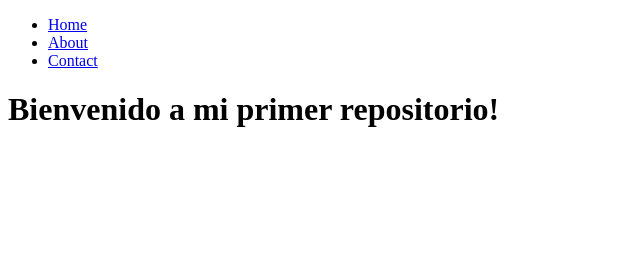
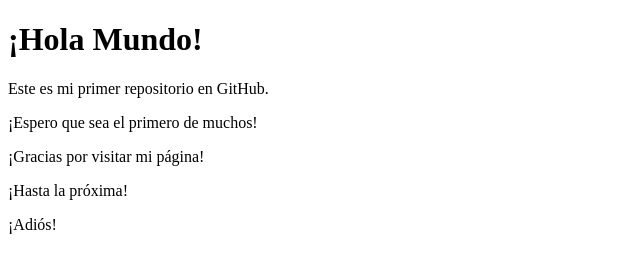
Before and after one commit to VelVic/my-website-one, a plain HTML site: page index.html in a window 1280 px wide. Shown: the whole page, without its empty margins (0-640 px from the left). Drawn offline with Linux system fonts and the light colour scheme.

Commit message:
Mi primer Git Commit

```diff
--- a/index.html
+++ b/index.html
@@ -6,14 +6,12 @@
     <title>Mi Primer Repositorio</title>
 </head>
 <body>
-    <nav>
-        <ul>
-            <li><a href="index.html">Home</a></li>
-            <li><a href="about.html">About</a></li>
-            <li><a href="contact.html">Contact</a></li>
-        </ul>
-    </nav>
-    <h1>Bienvenido a mi primer repositorio!</h1>
+    <h1>¡Hola Mundo!</h1>
+    <p>Este es mi primer repositorio en GitHub.</p>
+    <p>¡Espero que sea el primero de muchos!</p>
+    <p>¡Gracias por visitar mi página!</p>
+    <p>¡Hasta la próxima!</p>
+    <p>¡Adiós!</p>
 
 </body>
 </html>
```
